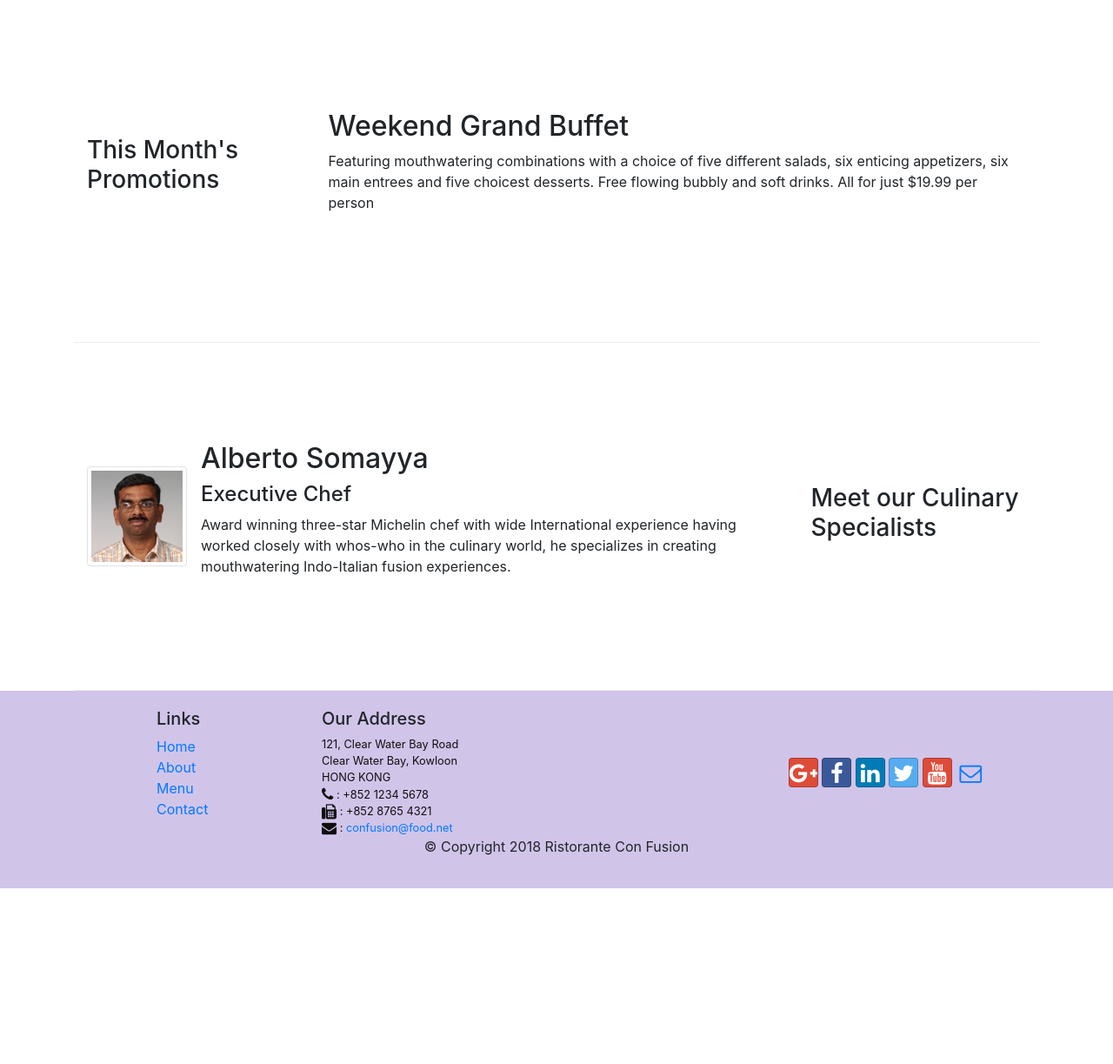
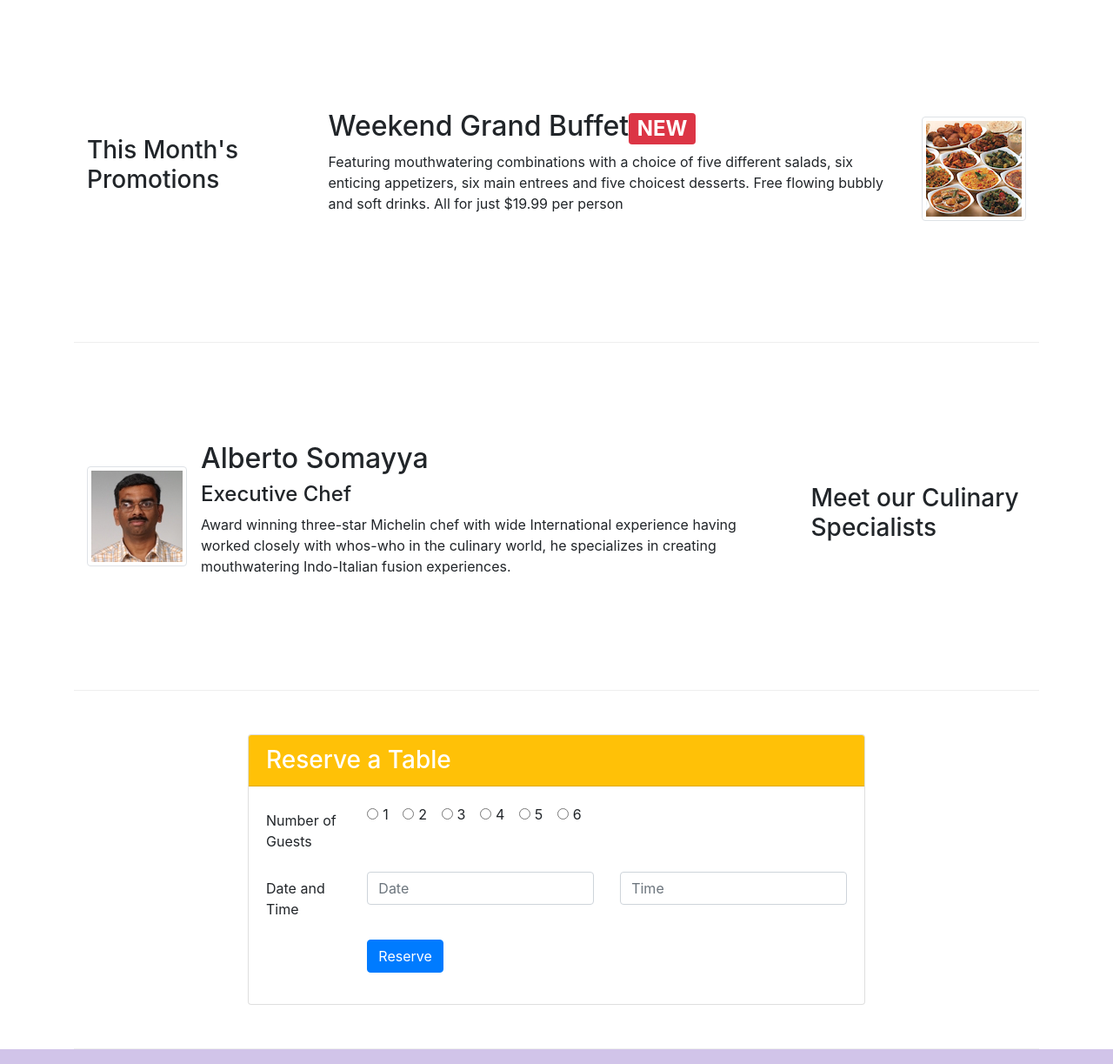
Before and after one commit to PayalGhosh/Restaurant-front-end-design, a website: page index.html in a window 1280 px wide. Shown: the part 740-1963 px from the top of the page at 87% size. Before the commit the page ends 1761 px from the top, so only its background shows below. Drawn offline with nearby package versions, Linux system fonts and the light colour scheme.

Commit message:
Bootstrap assignment 2

```diff
--- a/index.html
+++ b/index.html
@@ -48,8 +48,11 @@
                     <p>We take inspiration from the World's best cuisines, and create a unique fusion experience. Our
                         lipsmacking creations will tickle your culinary senses!</p>
                 </div>
+                <div class="col-12 col-sm-3 align-self-center">
+                    <img src="./img/logo.png" class="img-fluid">
+                </div>
                 <div class="col-12 col-sm align-self-center">
-                    <img src="./img/logo.png" class="img-fluid">
+                    <a href="#reserve" class="btn btn-warning btn-sm btn-block" role="button"><strong>Reserve table</strong></a>
                 </div>
             </div>
         </div>
@@ -64,7 +67,8 @@
                 <div class="media">
                     <img class="d-flex mr-3 img-thumbnail align-self-center" src="img/uthappizza.png" alt="Uthappizza">
                     <div class="media-body">
-                        <h2 class="mt-0">Uthappizza<span class="badge badge-danger">HOT</span><span class="badge badge-pill badge-secondary">$4.99</span></h2>
+                        <h2 class="mt-0">Uthappizza<span class="badge badge-danger">HOT</span><span
+                                class="badge badge-pill badge-secondary">$4.99</span></h2>
                         <p class="d-none d-sm-block">A unique combination of Indian Uthappam (pancake) and
                             Italian pizza, topped with Cerignola olives, ripe vine
                             cherry tomatoes, Vidalia onion, Guntur chillies and
@@ -80,10 +84,17 @@
                 <h3>This Month's Promotions</h3>
             </div>
             <div class="col col-sm col-md order-sm-last">
-                <h2>Weekend Grand Buffet</h2>
-                <p>Featuring mouthwatering combinations with a choice of five different salads, six enticing appetizers,
-                    six main entrees and five choicest desserts. Free flowing bubbly and soft drinks. All for just
+                <div class="media">
+                    <div class="media-body">
+                        <h2>Weekend Grand Buffet<span class="badge badge-danger">NEW</span></h2>
+                        <p class="d-none d-sm-block">Featuring mouthwatering combinations with a choice of five different salads, six enticing
+                            appetizers,
+                            six main entrees and five choicest desserts. Free flowing bubbly and soft drinks. All for
+                            just
                             $19.99 per person </p>
+                    </div>
+                    <img class="flex-d ml-3 img-thumbnail align-self-center" src="img/buffet.png" alt="buffet">
+                </div>
             </div>
         </div>
 
@@ -97,10 +108,71 @@
                     <div class="media-body">
                         <h2>Alberto Somayya</h2>
                         <h4>Executive Chef</h4>
-                        <p>Award winning three-star Michelin chef with wide International experience having worked
+                        <p class="d-none d-sm-block">Award winning three-star Michelin chef with wide International experience having worked
                             closely with
                             whos-who in the culinary world, he specializes in creating mouthwatering Indo-Italian fusion
                             experiences. </p>
+                    </div>
+                </div>
+            </div>
+        </div>
+
+        <div class="row row-content justify-content-center" id="reserve">
+            <div class="col-12 col-sm-8">
+                <div class="card" >
+                    <h3 class="card-header bg-warning text-white">Reserve a Table</h3>
+                    <div class="card-body">
+                        <form>
+                            <div class="form-group row">
+                                <label for="guests" class="col-12 col-md-2 col-form-label">Number of Guests</label>
+                                <div class="col-12 col-md">
+                                    <div class="form-check form-check-inline">
+                                        <input class="form-check-input" type="radio" name="inlineRadioOptions"
+                                            id="inlineRadio1" value="option1">
+                                        <label class="form-check-label" for="inlineRadio1">1</label>
+                                    </div>
+                                    <div class="form-check form-check-inline">
+                                        <input class="form-check-input" type="radio" name="inlineRadioOptions"
+                                            id="inlineRadio2" value="option2">
+                                        <label class="form-check-label" for="inlineRadio2">2</label>
+                                    </div>
+                                    <div class="form-check form-check-inline">
+                                        <input class="form-check-input" type="radio" name="inlineRadioOptions"
+                                            id="inlineRadio3" value="option3">
+                                        <label class="form-check-label" for="inlineRadio3">3</label>
+                                    </div>
+                                    <div class="form-check form-check-inline">
+                                        <input class="form-check-input" type="radio" name="inlineRadioOptions"
+                                            id="inlineRadio4" value="option4">
+                                        <label class="form-check-label" for="inlineRadio4">4</label>
+                                    </div>
+                                    <div class="form-check form-check-inline">
+                                        <input class="form-check-input" type="radio" name="inlineRadioOptions"
+                                            id="inlineRadio5" value="option5">
+                                        <label class="form-check-label" for="inlineRadio5">5</label>
+                                    </div>
+                                    <div class="form-check form-check-inline">
+                                        <input class="form-check-input" type="radio" name="inlineRadioOptions"
+                                            id="inlineRadio6" value="option6">
+                                        <label class="form-check-label" for="inlineRadio6">6</label>
+                                    </div>
+                                </div>
+                            </div>
+                            <div class="form-group row">
+                                <label for="datetime" class="col-12 col-md-2 col-form-label">Date and Time</label>
+                                <div class="col-12 col-md-5">
+                                    <input type="text" class="form-control" id="date" name="date" placeholder="Date">
+                                </div>
+                                <div class="col-12 col-md-5">
+                                    <input type="text" class="form-control" id="time" name="time" placeholder="Time">
+                                </div>
+                            </div>
+                            <div class="form-group row">
+                                <div class="offset-md-2 col-md-10">
+                                    <button type="submit" class="btn btn-primary">Reserve</button>
+                                </div>
+                            </div>
+                        </form>
                     </div>
                 </div>
             </div>
@@ -135,8 +207,8 @@
                     <div class="text-center">
                         <a class="btn btn-social-icon btn-google" href="http://google.com/+"><i
                                 class="fa fa-google-plus"></i></a>
-                            <a class="btn btn-social-icon btn-facebook"
-                                href="http://www.facebook.com/profile.php?id="><i class="fa fa-facebook"></i></a>
+                        <a class="btn btn-social-icon btn-facebook" href="http://www.facebook.com/profile.php?id="><i
+                                class="fa fa-facebook"></i></a>
                         <a class="btn btn-social-icon btn-linkedin" href="http://www.linkedin.com/in/"><i
                                 class="fa fa-linkedin"></i></a>
                         <a class="btn btn-social-icon btn-twitter" href="http://twitter.com/"><i
```
Lines whose indentation alone changed are shown as unchanged.
